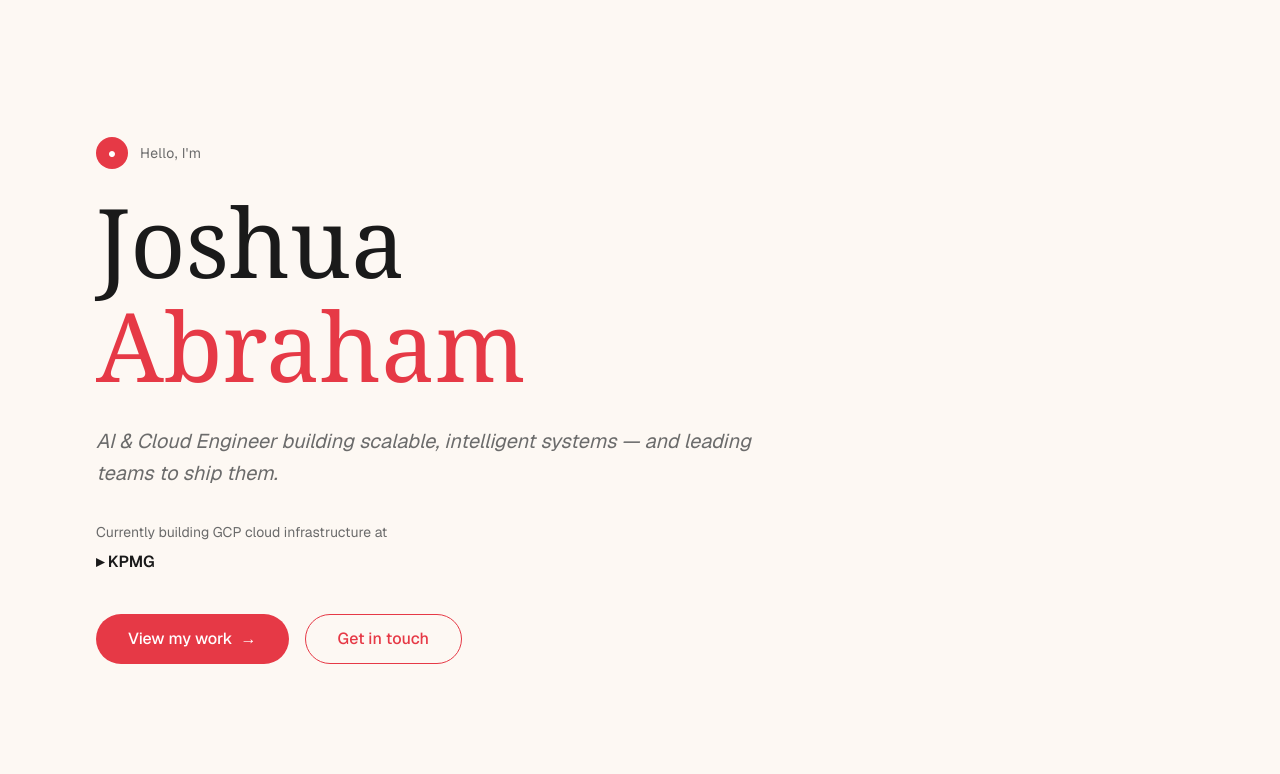
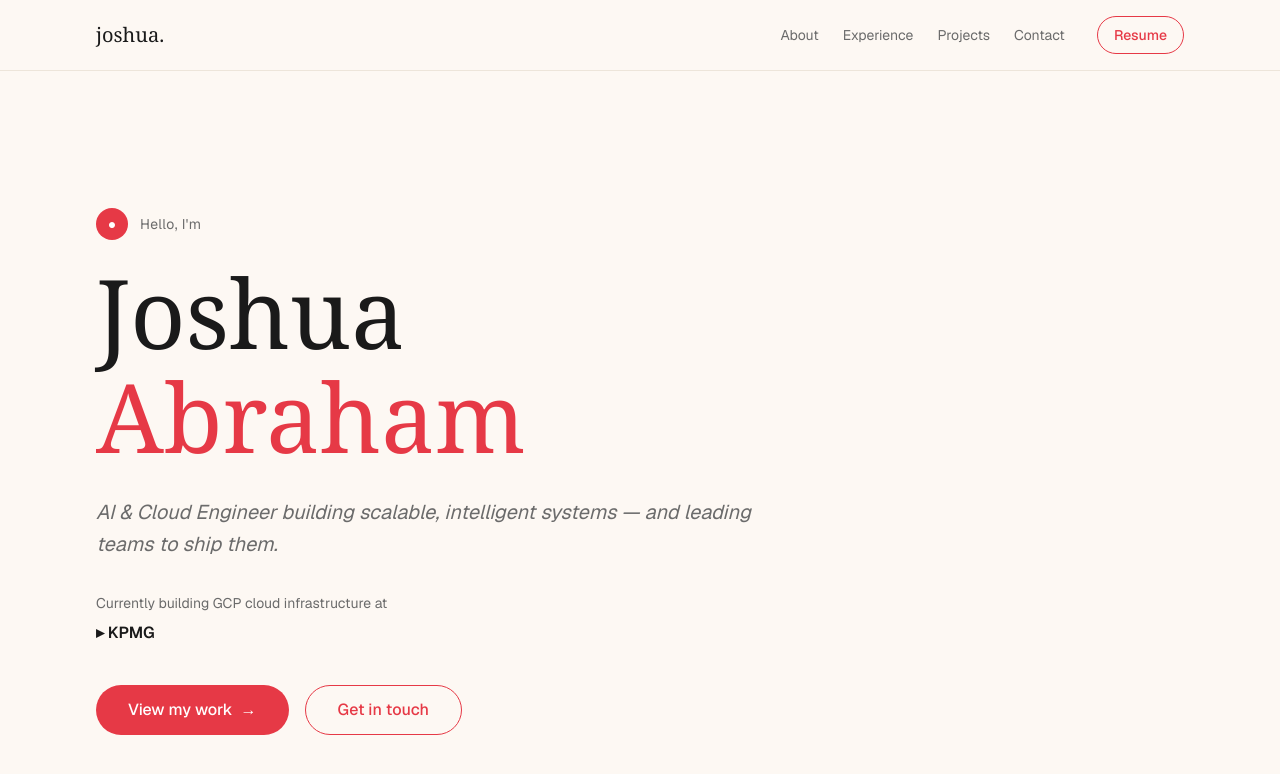
Before and after one commit to josh2020112/personal-portfolio, a Next.js app: page / in a window 1280 px wide. Shown: the top 774 px of the page. Built offline with nearby package versions, Linux system fonts and the light colour scheme.

Commit message:
Add Navbar component and resume PDF

```diff
--- a/src/app/page.tsx
+++ b/src/app/page.tsx
@@ -1,8 +1,10 @@
 import Hero from "@/components/Hero";
+import Navbar from "@/components/Navbar";
 
 export default function Home() {
   return (
     <>
+      <Navbar />
       <Hero />
     </>
   );
--- /dev/null
+++ b/src/components/Navbar.tsx
@@ -0,0 +1,43 @@
+export default function Navbar() {
+  const navLinks = [
+    { href: "#about", label: "About" },
+    { href: "#experience", label: "Experience" },
+    { href: "#projects", label: "Projects" },
+    { href: "#contact", label: "Contact" },
+  ];
+
+  return (
+    <nav className="sticky top-0 z-50 bg-background/80 backdrop-blur-md border-b border-border">
+      <div className="max-w-7xl mx-auto px-6 sm:px-12 lg:px-24 py-4 flex items-center justify-between">
+        <a
+          href="#home"
+          className="font-serif text-xl text-foreground hover:text-accent transition-colors"
+        >
+          joshua.
+        </a>
+
+        <div className="flex items-center gap-8">
+          <div className="hidden md:flex items-center gap-6">
+            {navLinks.map((link) => (
+             <a
+                key={link.href}
+                href={link.href}
+                className="text-sm text-foreground-muted hover:text-accent transition-colors"
+              >
+                {link.label}
+              </a>
+            ))}
+          </div>
+            <a
+            href="/resume.pdf"
+            target="_blank"
+            rel="noopener noreferrer"
+            className="px-4 py-2 rounded-full border border-accent text-accent text-sm font-medium hover:bg-accent-soft transition-colors"
+          >
+            Resume
+          </a>
+        </div>
+      </div>
+    </nav>
+  );
+}
```
Also changed, not shown: 1 other file (tests, documents, lock files or other folders).
